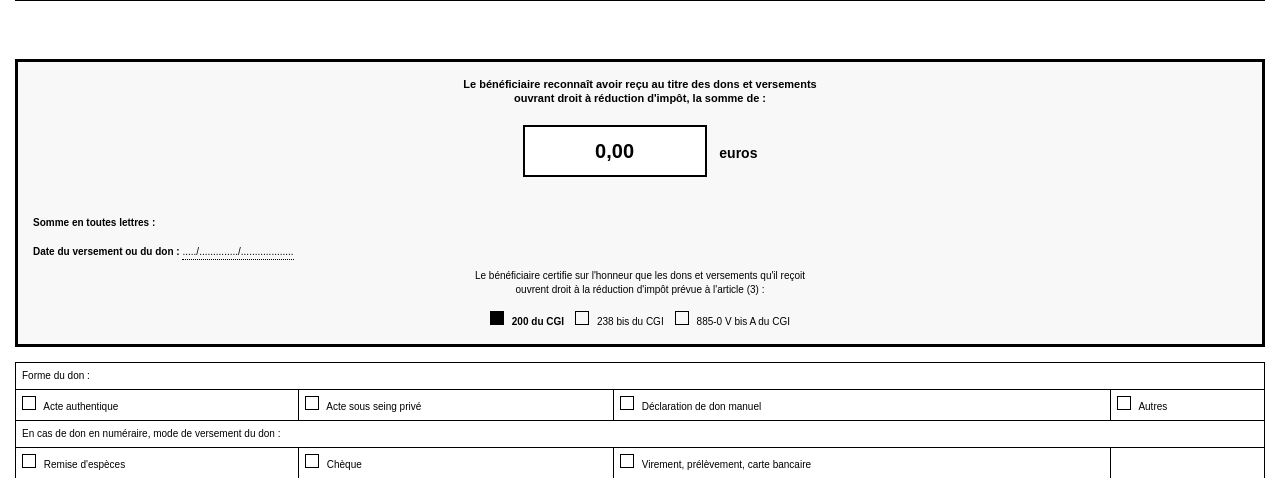
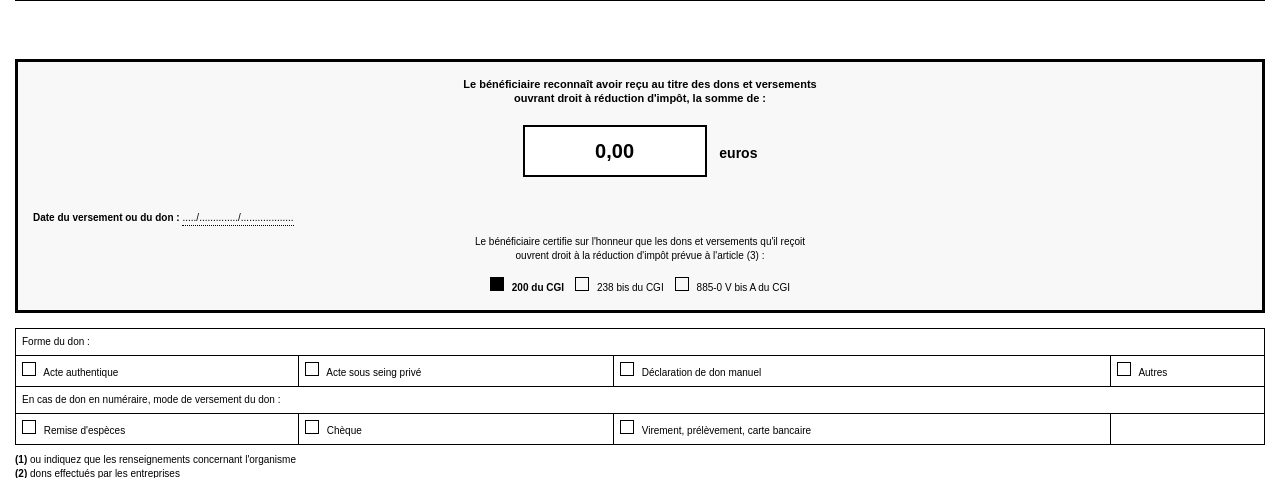
Before and after one commit to DelabyLouis/RCA_apli, a Symfony app: template templates/attestation_fiscale/attestation_pdf.html.twig in a window 1280 px wide. Shown: the part 864-1342 px from the top of the page. Run offline with Twig, Linux system fonts and the light colour scheme; the template is opened without the code that fills it, so the values that code supplies are empty; some libraries are stand-ins or nearby versions.

Commit message:
Cotisation Fix 6

```diff
--- a/templates/attestation_fiscale/attestation_pdf.html.twig
+++ b/templates/attestation_fiscale/attestation_pdf.html.twig
@@ -448,11 +448,6 @@
         </div>
         <strong class="euros-label">euros</strong><br><br>
 
-        <div class="somme-lettres">
-            <strong>Somme en toutes lettres :</strong><br>
-            <span class="underline long"></span>
-        </div>
-
         <div class="date-versement">
             <strong>Date du versement ou du don :</strong>
             {% if date_versement %}
```
